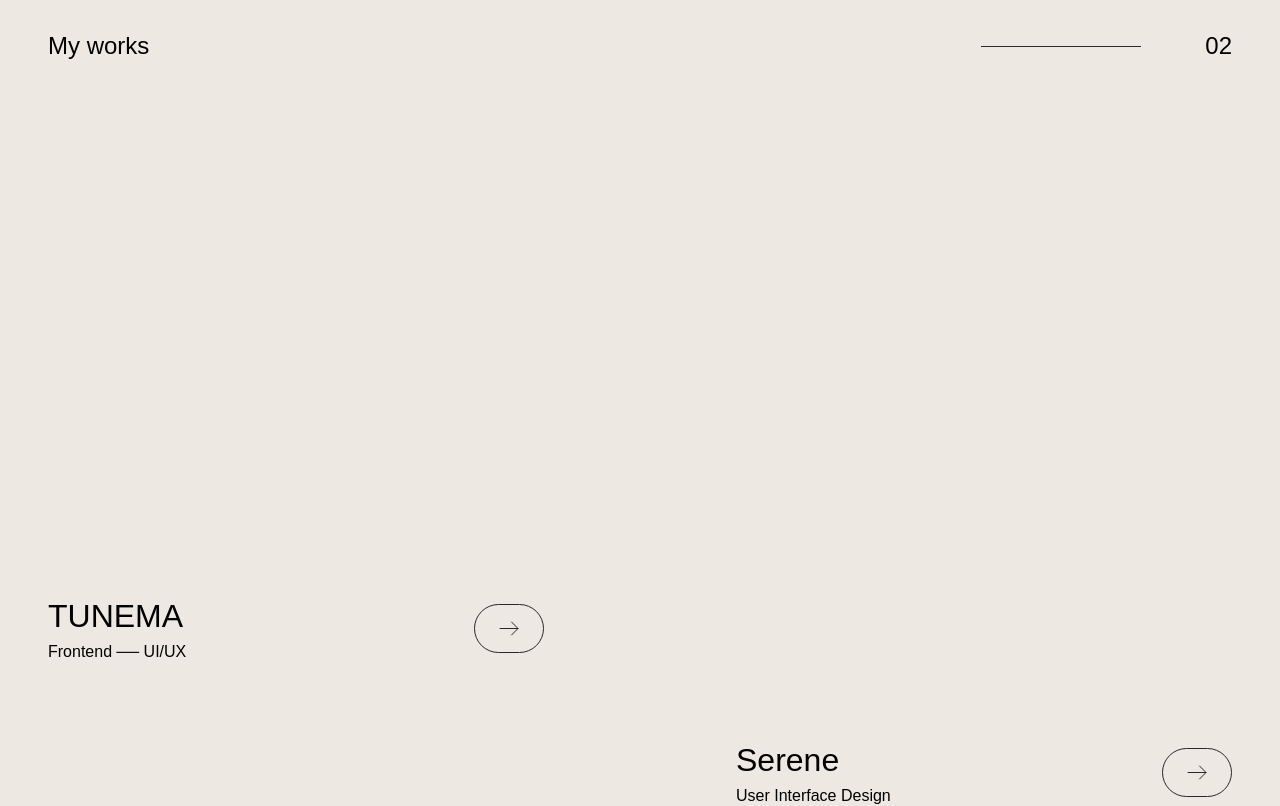
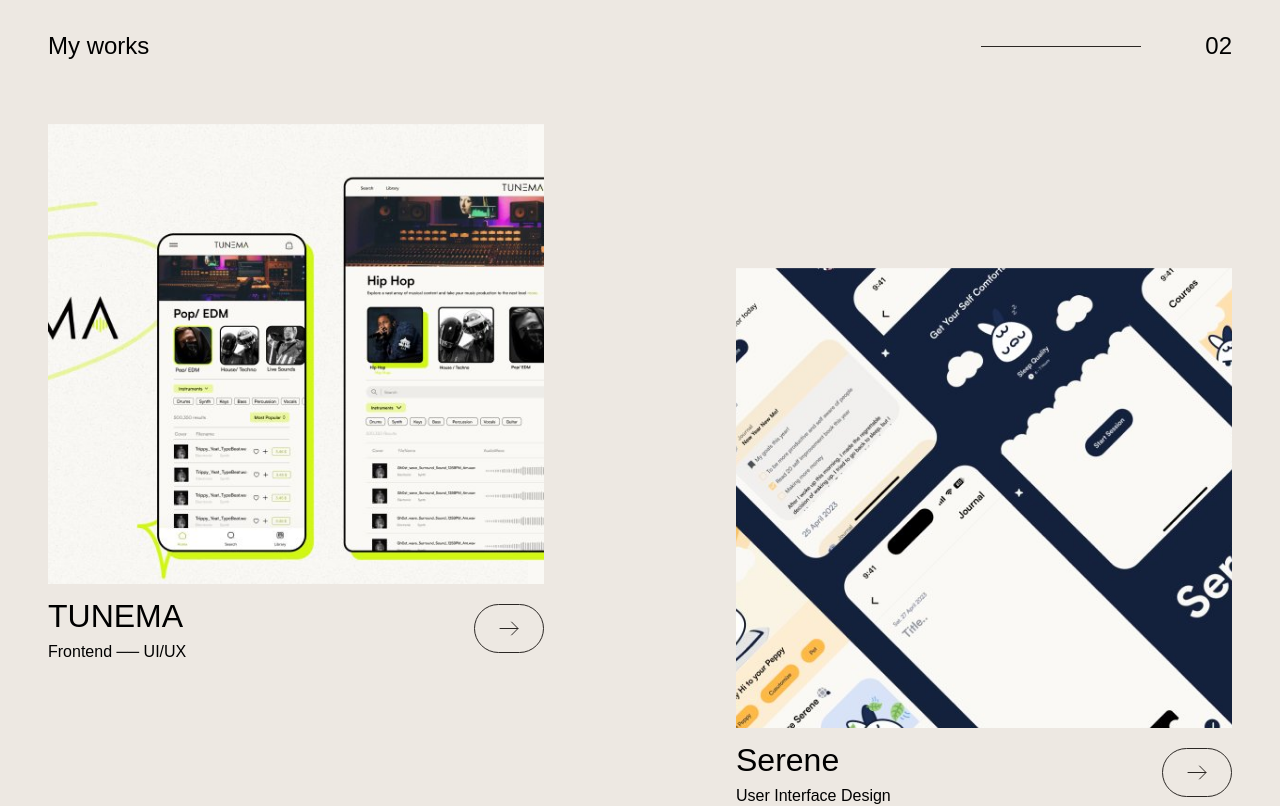
Before and after one commit to MarHansen/martinohansen.com, a React (Vite) app: page /projects in a window 1280 px wide. Shown: the part 700-1506 px from the top of the page. Built offline with nearby package versions, Linux system fonts and the light colour scheme; a web font is replaced by a local one.

Commit message:
optimizing pictures

```diff
--- a/src/components/containers/project-cards.tsx
+++ b/src/components/containers/project-cards.tsx
@@ -43,9 +43,12 @@ const ProjectCard: React.FC<ProjectCardProps> = ({
             transition={{ duration: 1, ease: [0.22, 1, 0.36, 1] }}
             style={{
               y: yScroll,
+              backgroundImage: `url('${backgroundImage}')`,
+              backgroundSize: "cover",
+              backgroundPosition: "center",
               transition: "all 0.5s cubic-bezier(0.16, 1, 0.3, 1)",
             }}
-            className={`img-wrap w-full h-[30rem] bg-[url('${backgroundImage}')] bg-cover bg-center`}
+            className={`img-wrap w-full h-[30rem] bg-cover bg-center`}
           ></motion.div>
         </div>
         <div className="flex justify-between items-center w-auto mt-2">
--- a/src/components/pages/projects-page.tsx
+++ b/src/components/pages/projects-page.tsx
@@ -8,8 +8,8 @@ import { motion } from "framer-motion";
 import { useRef } from "react";
 import ScrollReveal from "../animation/scroll-reveal";
 import { AnimatedTextCharacter } from "../animation/animated-text";
+import ReturnButton from "../buttons/return-button";
 import ProjectCard from "../containers/project-cards";
-import ReturnButton from "../buttons/return-button";
 
 function ProjectsPage() {
   const targetRef = useRef<HTMLDivElement>(null);
```
